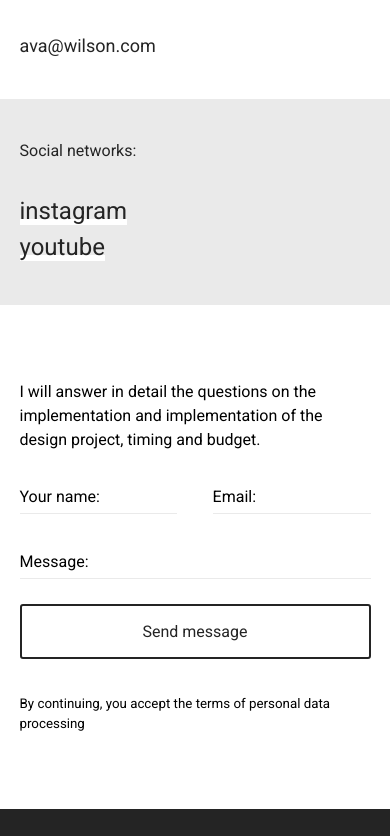
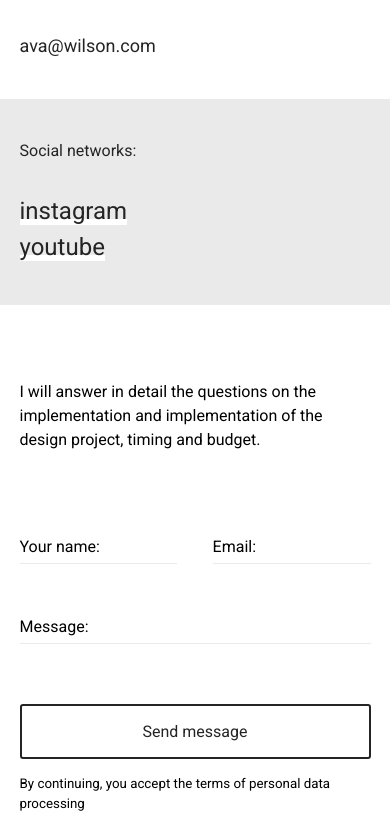
Before and after one commit to adnanCodes96/ava-wilson-interior-designer, a website: page contact.html in a window 390 px wide. Shown: the part 264-1100 px from the top of the page. Drawn offline with Linux system fonts and the light colour scheme.

Commit message:
form improvments mobile

```diff
--- a/sass/components/_buttons.scss
+++ b/sass/components/_buttons.scss
@@ -20,7 +20,7 @@
     font-family: 'Roboto', sans-serif;
     font-size: 1.6rem;
     font-weight: 400;
-    margin-bottom: 3.5rem;
+    margin: 3.5rem 0 1.5rem 0;
     padding: 1.6rem;
     transition: all .3s ease-in-out;
     width: 100%;
--- a/sass/layout/_forms.scss
+++ b/sass/layout/_forms.scss
@@ -2,13 +2,14 @@
     display: flex;
     @include sbfsc;
     width: 100%;
+    margin-top: 5rem;
 
     &__top {
         width: 100%;
         display: flex;
         justify-content: space-between;
         align-items: flex-end;
-        margin-bottom: 3.5rem;
+        margin-bottom: 5rem;
 
         & .form__item {
             width: 45%;
```
Also changed, not shown: css/style.css.
